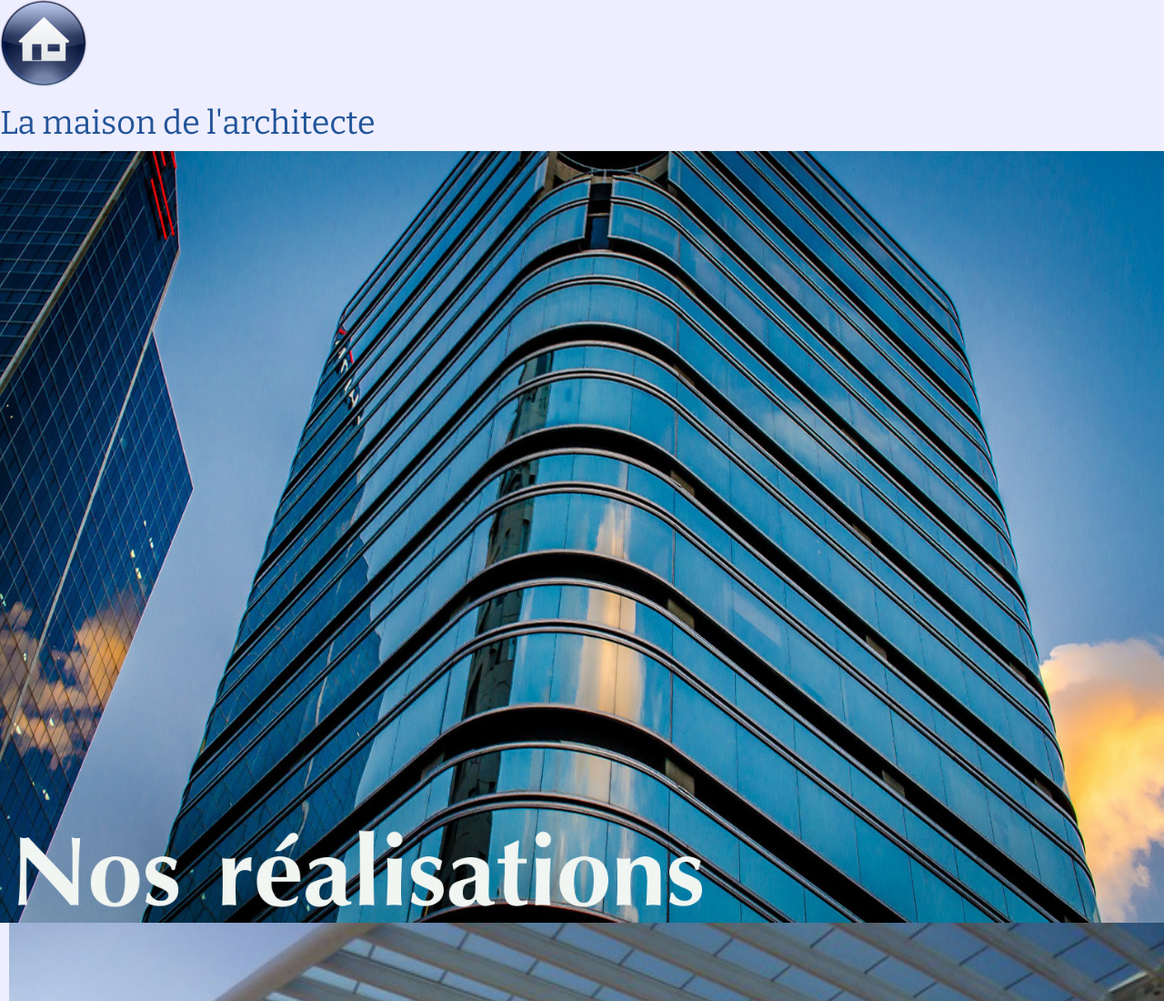
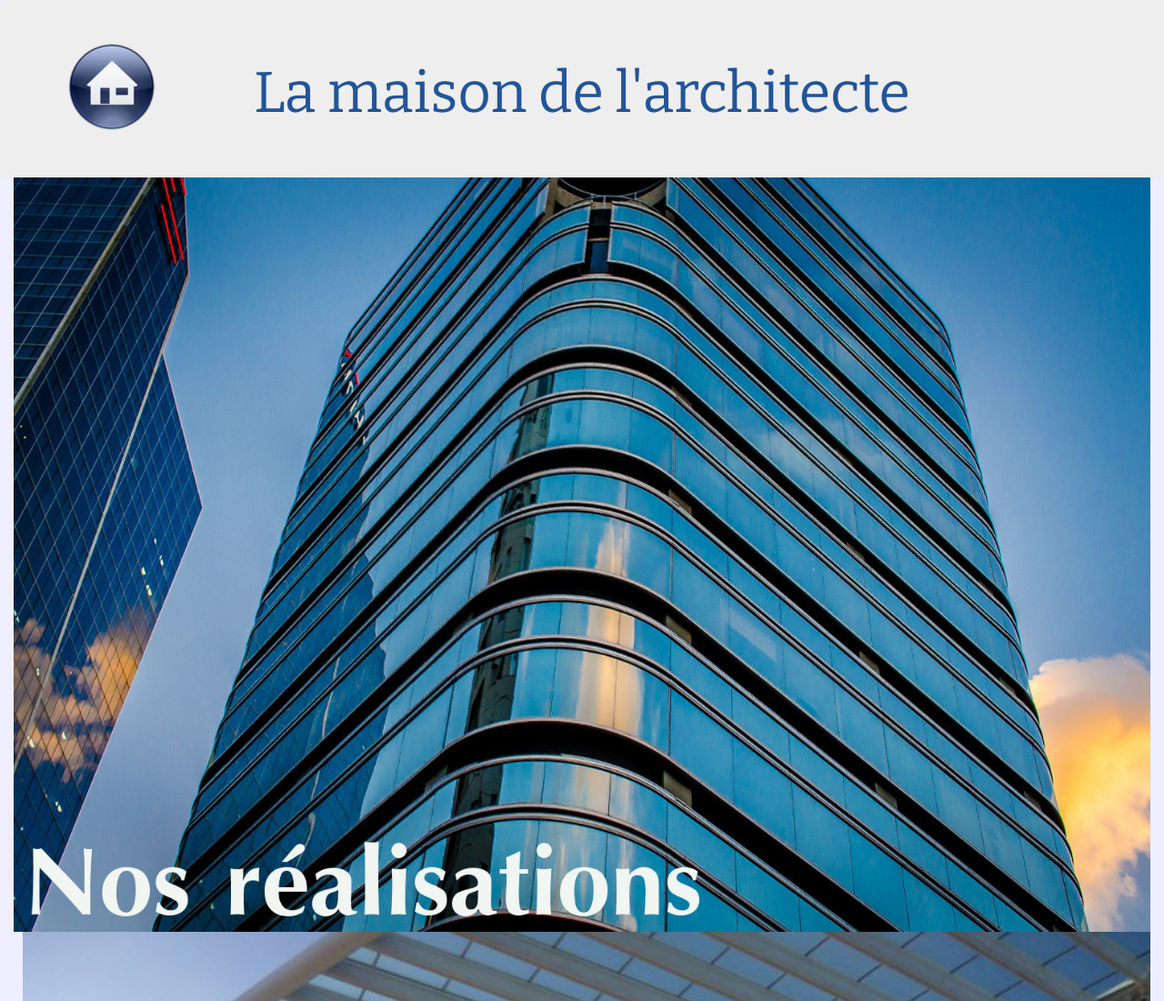
Before and after one commit to ymenace/mon_projet, a plain HTML site: page index.html in a window 1280 px wide. Shown: the top 1100 px of the page at 91% size. Drawn offline with nearby package versions, Linux system fonts and the light colour scheme.

Commit message:
Creéation d'une grille. Modification terminé de l'entête.

```diff
--- a/index.html
+++ b/index.html
@@ -32,6 +32,12 @@
         width: 100%;
       }
 
+	 /* surcharge jumbotron */
+      #bandeau .jumbotron{
+        margin-bottom: 0px;
+        color: #259;
+      }
+
       /* Styles pour les smartphones */
       #left, #side1, #side2 {
         padding: 10px 10px 0 10px;
@@ -63,10 +69,13 @@
 
   <body>
 
-    <header>
-      <a href="#"><img src="assets/img/maison.png" alt="logo"></a>
-      <h1>La maison de l'architecte</h1>
-    </header>
+    <div class="container-fluid">
+      <div id="bandeau" class="row">
+        <header class="jumbotron  col-md-12">
+          <a href="#" class="col-md-1 pull-left hidden-xs" ><img src="assets/img/maison.png" alt="logo"></a>
+          <h1 class="text-center col-md-10">La maison de l'architecte</h1>
+        </header>
+      </div>
 
     <nav>
       <div id="left">
@@ -87,6 +96,7 @@
       <a class="btn btn-primary" href="#"><i class="fa fa-flickr fa-2x"></i></a>
       <a class="btn btn-primary" href="#"><i class="fa fa-spotify fa-2x"></i></a>
     </footer>
+    </div>
 
   </body>
 
```
